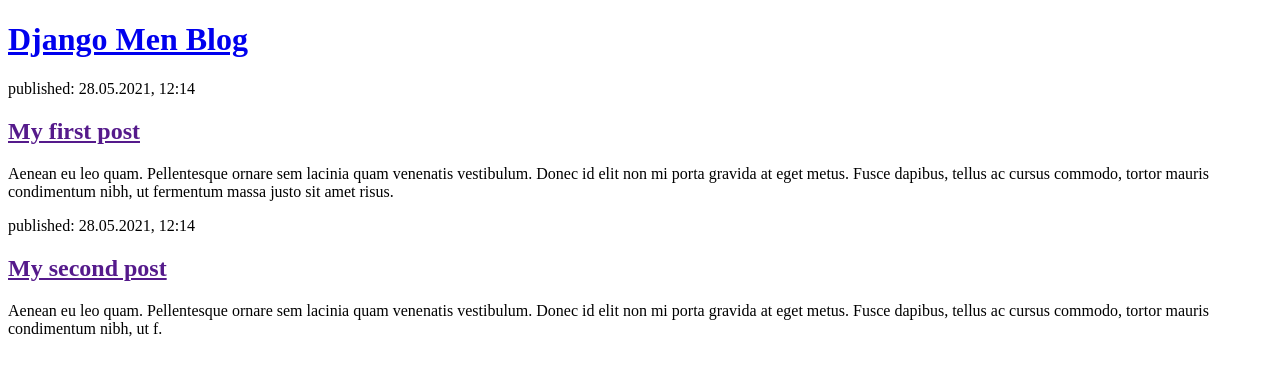
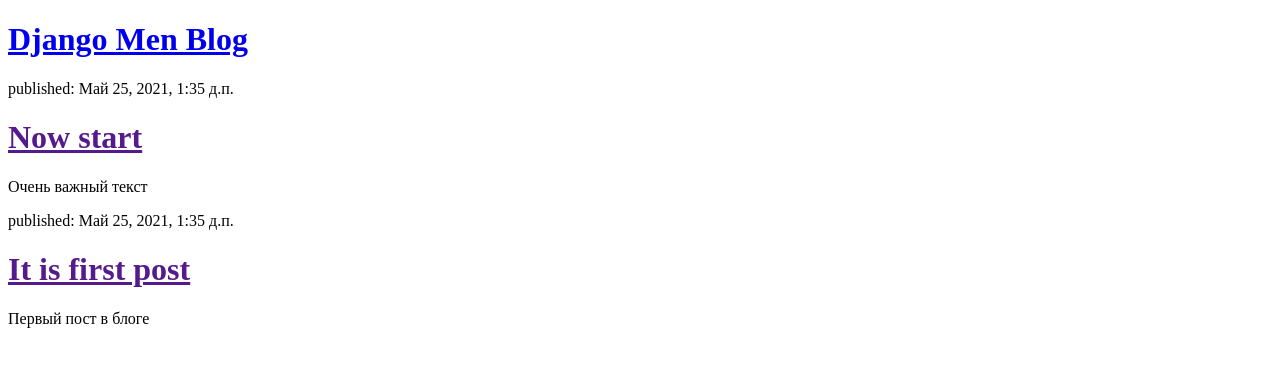
Before and after one commit to Hexogon73/my-first-blog, a Django app: page / in a window 1280 px wide. Shown: the top 376 px of the page. Run offline with Django 3.2, Linux system fonts and the light colour scheme; data comes from the database, SQL or seed files in the repository; both versions use the stored data as it was after the commit.

Commit message:
Modified templates to display posts from database

```diff
--- a/blog/templates/blog/post_list.html
+++ b/blog/templates/blog/post_list.html
@@ -9,19 +9,12 @@
     <h1><a href="/">Django Men Blog</a></h1>
 </div>
 
+{% for post in posts %}
 <div>
-    <p>published: 28.05.2021, 12:14</p>
-    <h2><a href="">My first post</a></h2>
-    <p>Aenean eu leo quam. Pellentesque ornare sem lacinia quam venenatis vestibulum. Donec id elit non mi porta gravida
-        at eget metus. Fusce dapibus, tellus ac cursus commodo, tortor mauris condimentum nibh, ut fermentum massa justo
-        sit amet risus.</p>
+    <p>published: {{ post.published_date }}</p>
+    <h1><a href="">{{ post.title }}</a></h1>
+    <p>{{ post.text|linebreaksbr }}</p>
 </div>
-
-<div>
-    <p>published: 28.05.2021, 12:14</p>
-    <h2><a href="">My second post</a></h2>
-    <p>Aenean eu leo quam. Pellentesque ornare sem lacinia quam venenatis vestibulum. Donec id elit non mi porta gravida
-        at eget metus. Fusce dapibus, tellus ac cursus commodo, tortor mauris condimentum nibh, ut f.</p>
-</div>
+{% endfor %}
 </body>
 </html>
--- a/blog/views.py
+++ b/blog/views.py
@@ -1,5 +1,8 @@
 from django.shortcuts import render
+from django.utils import timezone
+from .models import Post
 
 
 def post_list(request):
-    return render(request, 'blog/post_list.html', {})
+    posts = Post.objects.filter(published_date__lte=timezone.now()).order_by('published_date')
+    return render(request, 'blog/post_list.html', {'posts': posts})
```
Also changed, not shown: db.sqlite3.
